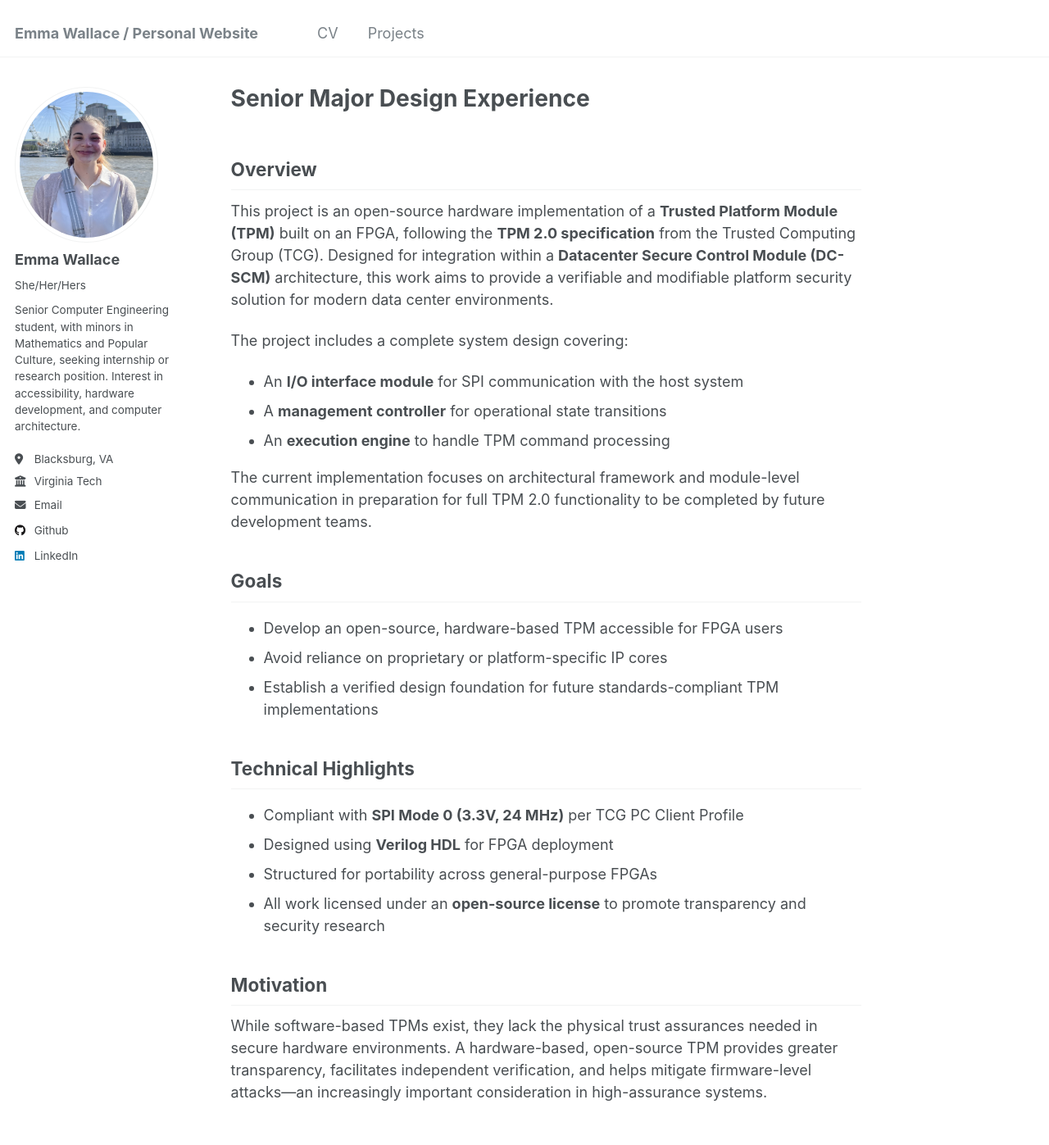
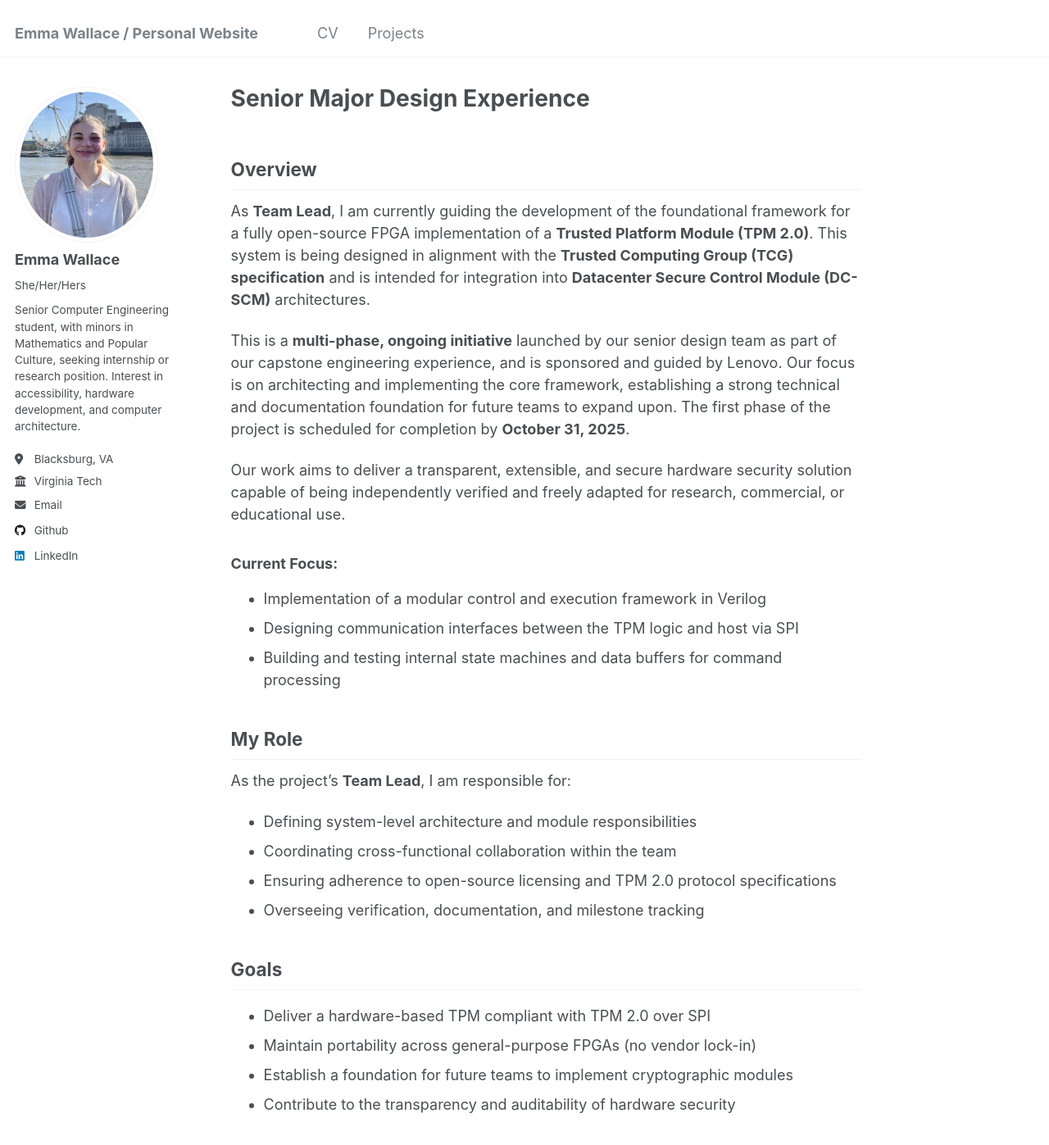
Before and after one commit to ewallace21/ewallace21.github.io, a Jekyll site: the page built from _portfolio/MajorDesignExperience.md, in a window 1280 px wide and 1400 px high. Shown: the top 1397 px of the window at 82% size. Built offline with Jekyll 4.4.1, drawn with Linux system fonts in a browser that asks for light colours; some of the changed text lies outside the part shown.

Commit message:
Update MajorDesignExperience.md

```diff
--- a/_portfolio/MajorDesignExperience.md
+++ b/_portfolio/MajorDesignExperience.md
@@ -5,28 +5,39 @@ collection: portfolio
 ---
 ## Overview
 
-This project is an open-source hardware implementation of a **Trusted Platform Module (TPM)** built on an FPGA, following the **TPM 2.0 specification** from the Trusted Computing Group (TCG). Designed for integration within a **Datacenter Secure Control Module (DC-SCM)** architecture, this work aims to provide a verifiable and modifiable platform security solution for modern data center environments.
+As **Team Lead**, I am currently guiding the development of the foundational framework for a fully open-source FPGA implementation of a **Trusted Platform Module (TPM 2.0)**. This system is being designed in alignment with the **Trusted Computing Group (TCG) specification** and is intended for integration into **Datacenter Secure Control Module (DC-SCM)** architectures.
 
-The project includes a complete system design covering:
-- An **I/O interface module** for SPI communication with the host system
-- A **management controller** for operational state transitions
-- An **execution engine** to handle TPM command processing
+This is a **multi-phase, ongoing initiative** launched by our senior design team as part of our capstone engineering experience, and is sponsored and guided by Lenovo. Our focus is on architecting and implementing the core framework, establishing a strong technical and documentation foundation for future teams to expand upon. The first phase of the project is scheduled for completion by **October 31, 2025**.
 
-The current implementation focuses on architectural framework and module-level communication in preparation for full TPM 2.0 functionality to be completed by future development teams.
+Our work aims to deliver a transparent, extensible, and secure hardware security solution capable of being independently verified and freely adapted for research, commercial, or educational use.
+
+### Current Focus:
+- Implementation of a modular control and execution framework in Verilog
+- Designing communication interfaces between the TPM logic and host via SPI
+- Building and testing internal state machines and data buffers for command processing
+
+## My Role
+
+As the project’s **Team Lead**, I am responsible for:
+- Defining system-level architecture and module responsibilities
+- Coordinating cross-functional collaboration within the team
+- Ensuring adherence to open-source licensing and TPM 2.0 protocol specifications
+- Overseeing verification, documentation, and milestone tracking
 
 ## Goals
 
-- Develop an open-source, hardware-based TPM accessible for FPGA users
-- Avoid reliance on proprietary or platform-specific IP cores
-- Establish a verified design foundation for future standards-compliant TPM implementations
+- Deliver a hardware-based TPM compliant with TPM 2.0 over SPI
+- Maintain portability across general-purpose FPGAs (no vendor lock-in)
+- Establish a foundation for future teams to implement cryptographic modules
+- Contribute to the transparency and auditability of hardware security
 
 ## Technical Highlights
 
-- Compliant with **SPI Mode 0 (3.3V, 24 MHz)** per TCG PC Client Profile
-- Designed using **Verilog HDL** for FPGA deployment
-- Structured for portability across general-purpose FPGAs
-- All work licensed under an **open-source license** to promote transparency and security research
+- Interface: **3.3V SPI (Mode 0), 24 MHz**, per TCG Client TPM Profile
+- Language: **Verilog HDL**, designed for portability across FPGA platforms
+- Modular design for separation of I/O, control, execution, and buffering
+- Fully open-source under a permissive license, hosted on GitHub
 
 ## Motivation
 
-While software-based TPMs exist, they lack the physical trust assurances needed in secure hardware environments. A hardware-based, open-source TPM provides greater transparency, facilitates independent verification, and helps mitigate firmware-level attacks—an increasingly important consideration in high-assurance systems.
+Existing TPM implementations are predominantly software-based or proprietary, limiting both trust and transparency in secure hardware systems. This project provides an alternative: a **hardware-based, open-source TPM** designed for open verification and extensibility—key principles in modern cybersecurity and trusted computing.
```
